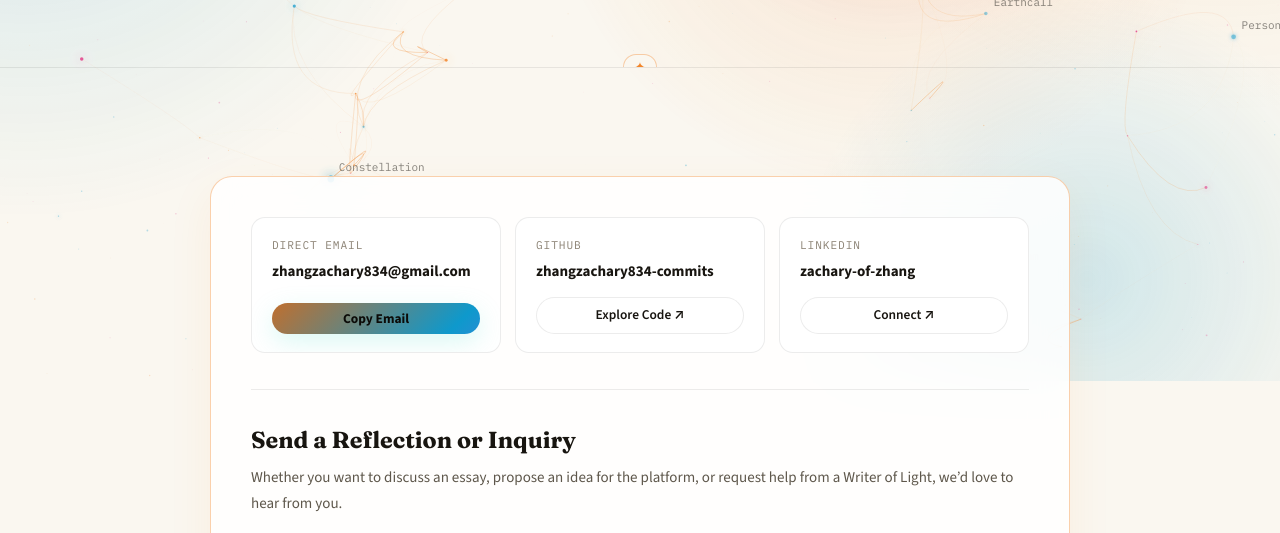
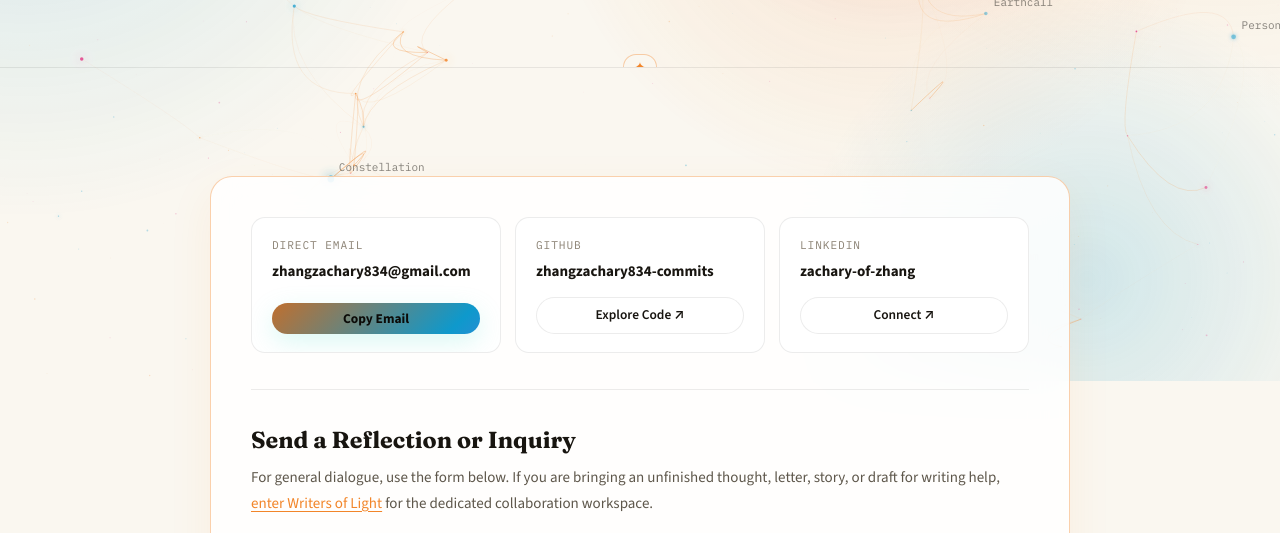
Before and after one commit to zhangzachary834-commits/personal-website, a website: page contact.html in a window 1280 px wide. Shown: the part 419-952 px from the top of the page. Drawn offline with nearby package versions, Linux system fonts and the light colour scheme; animation ran at ten frames a second.

Commit message:
feat: link writing requests to Writers of Light

```diff
--- a/contact.html
+++ b/contact.html
@@ -115,7 +115,9 @@
                         <div class="quick-composer">
                             <h3>Send a Reflection or Inquiry</h3>
                             <p class="composer-desc">
-                                Whether you want to discuss an essay, propose an idea for the platform, or request help from a Writer of Light, we’d love to hear from you.
+                                For general dialogue, use the form below. If you are bringing an unfinished thought, letter, story, or draft for writing help,
+                                <a href="writers-of-light.html" style="color:var(--gold);text-decoration:underline;text-underline-offset:3px;">enter Writers of Light</a>
+                                for the dedicated collaboration workspace.
                             </p>
                             <form id="contact-page-form" class="composer-form">
                                 <div class="form-row">
```
